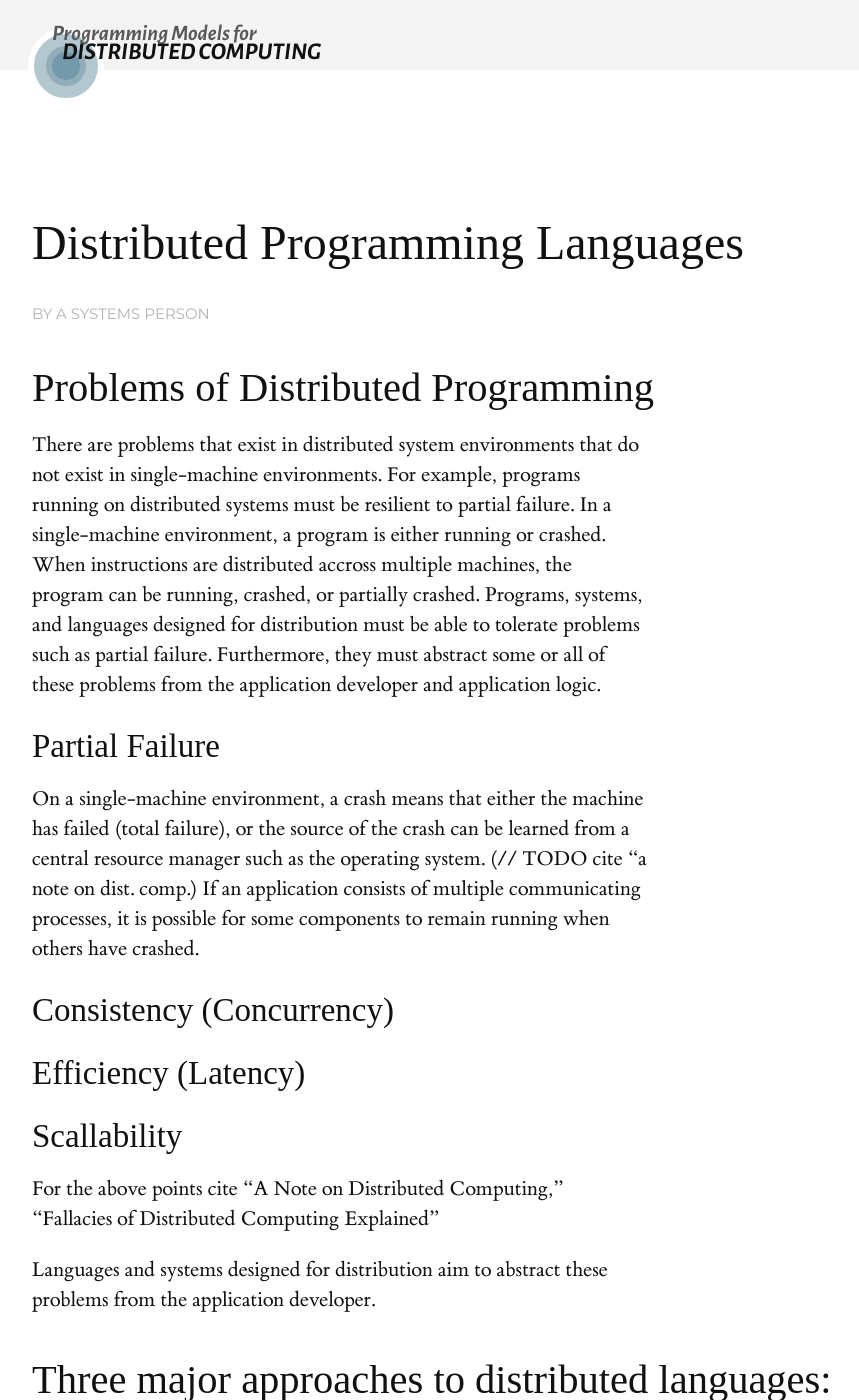
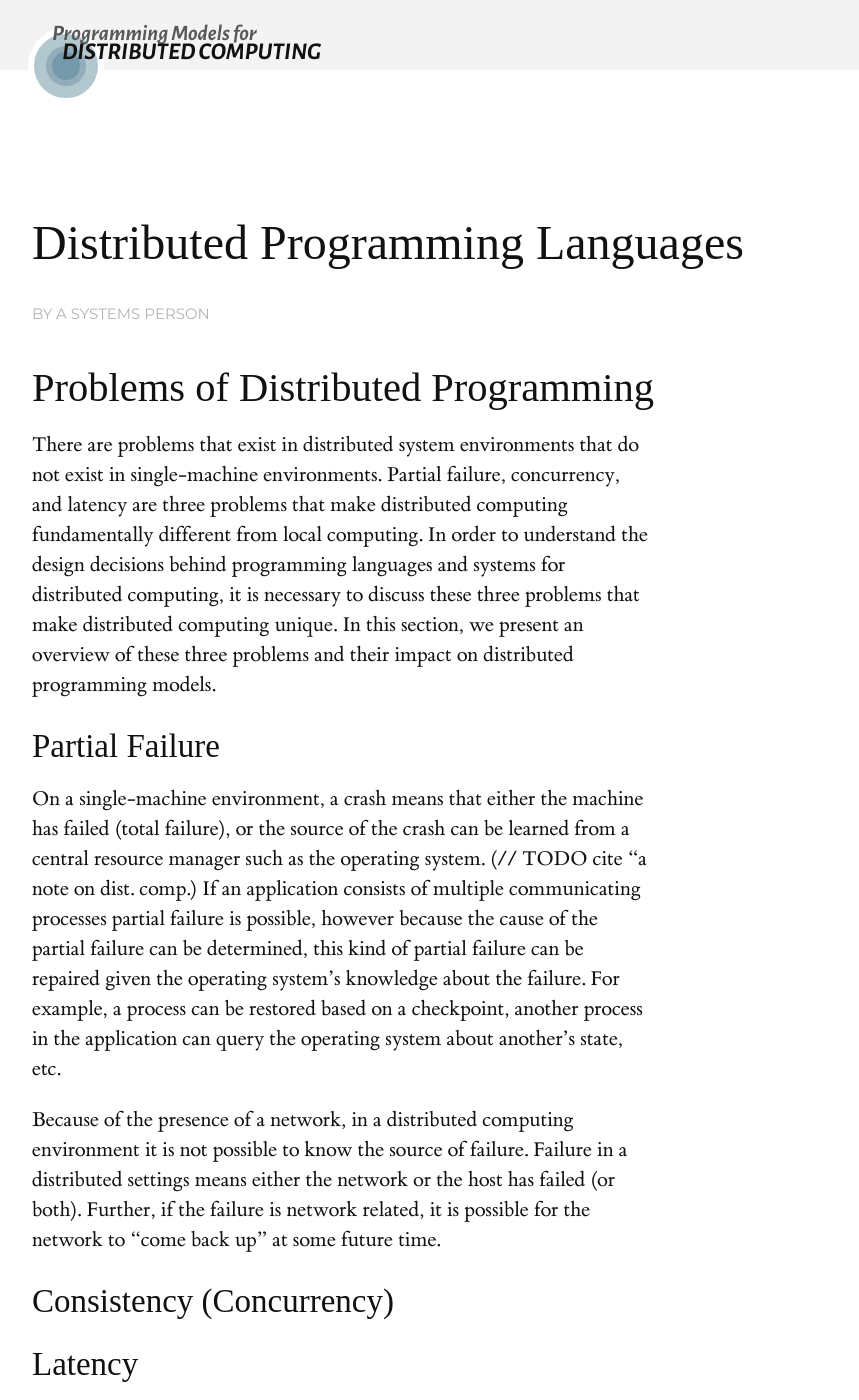
Before and after one commit to heathermiller/dist-prog-book, a Jekyll site: the page built from chapter/4/dist-langs.md, in a window 1280 px wide and 1400 px high. Shown: the whole window, without its empty margins (128-987 px from the left). Built offline with Jekyll 4.4.1, drawn with Linux system fonts in a browser that asks for light colours; some web fonts are replaced.

Commit message:
Update dist-langs.md

```diff
--- a/chapter/4/dist-langs.md
+++ b/chapter/4/dist-langs.md
@@ -7,30 +7,25 @@ by: "A Systems Person"
 ## Problems of Distributed Programming
 
 There are problems that exist in distributed system environments that do not exist in single-machine environments.
-For example, programs running on distributed systems must be resilient to partial failure.
-In a single-machine environment, a program is either running or crashed.
-When instructions are distributed accross multiple machines, the program can be running, crashed, or partially crashed.
-Programs, systems, and languages designed for distribution must be able to tolerate problems such as partial failure.
-Furthermore, they must abstract some or all of these problems from the application developer and application logic.
+Partial failure, concurrency, and latency are three problems that make distributed computing fundamentally different from local computing.
+In order to understand the design decisions behind programming languages and systems for distributed computing, it is necessary to discuss these three problems that make distributed computing unique.
+In this section, we present an overview of these three problems and their impact on distributed programming models.
 
 ### Partial Failure
 
 On a single-machine environment, a crash means that either the machine has failed (total failure), or the source of the crash can be learned from a central resource manager such as the operating system. (// TODO cite "a note on dist. comp.)
-If an application consists of multiple communicating processes, it is possible for some components to remain running when others have crashed.
+If an application consists of multiple communicating processes partial failure is possible, however because the cause of the partial failure can be determined, this kind of partial failure can be repaired given the operating system's knowledge about the failure.
+For example, a process can be restored based on a checkpoint, another process in the application can query the operating system about another's state, etc.
+
+Because of the presence of a network, in a distributed computing environment it is not possible to know the source of failure.
+Failure in a distributed settings means either the network or the host has failed (or both).
+Further, if the failure is network related, it is possible for the network to "come back up" at some future time.
 
 ### Consistency (Concurrency)
 
 
 
-### Efficiency (Latency)
-
-
-
-### Scallability
-
-For the above points cite "A Note on Distributed Computing," "Fallacies of Distributed Computing Explained"
-
-Languages and systems designed for distribution aim to abstract these problems from the application developer.
+### Latency
 
 
 ## Three major approaches to distributed languages:
```
